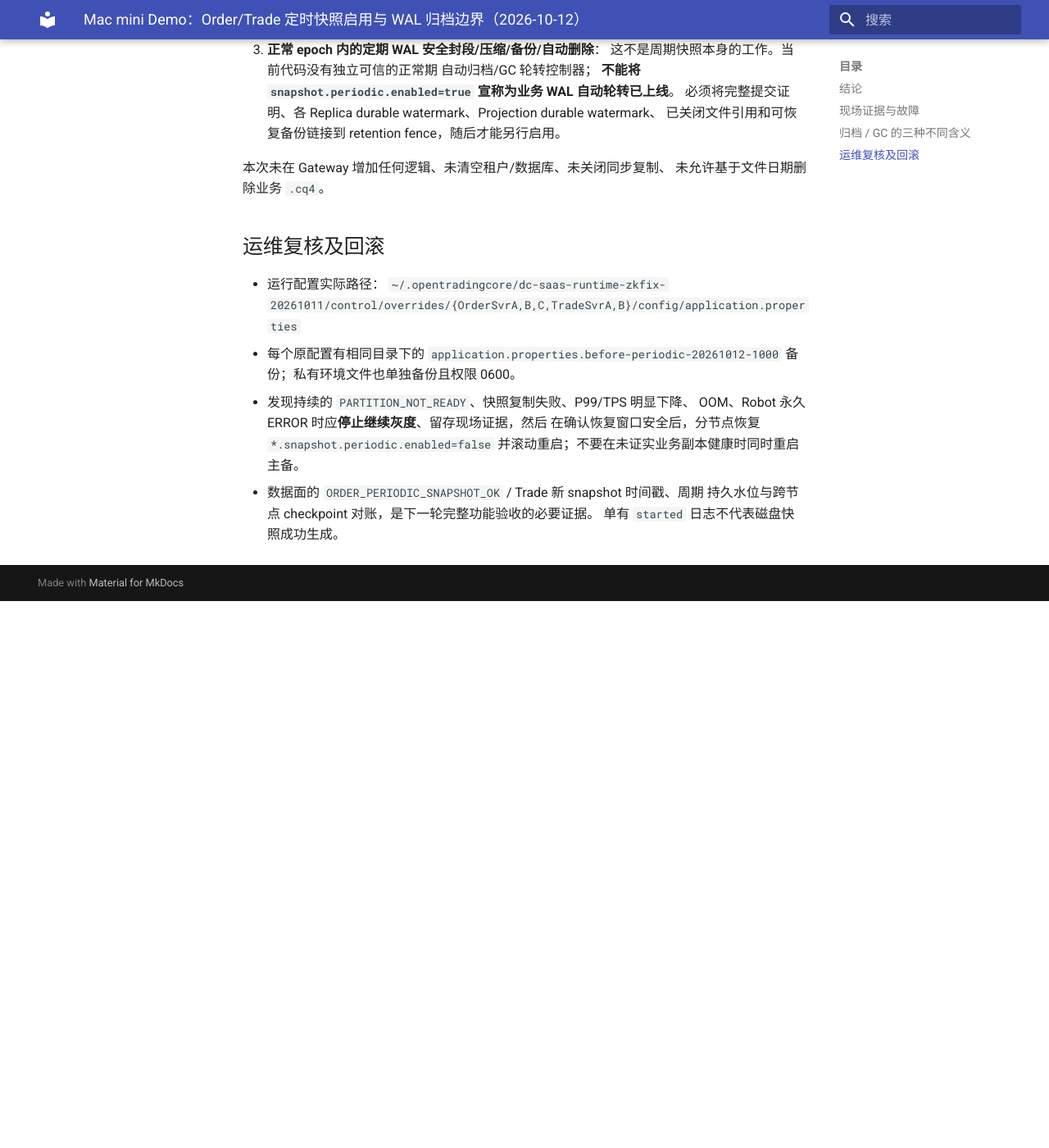
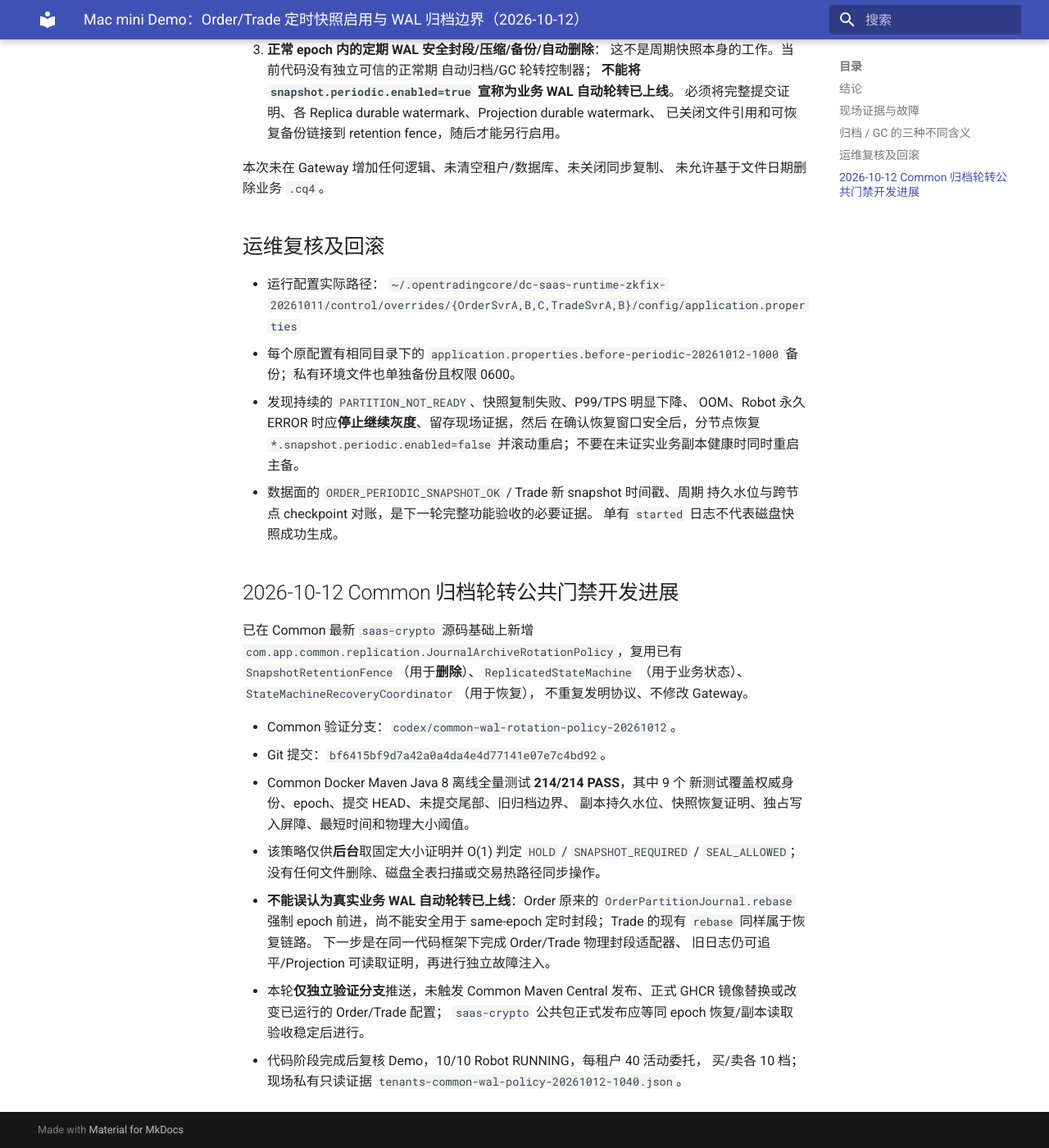
Before and after one commit to bliplink/dc-quant-deploy, an MkDocs documentation site: the page built from docs/MAC_PERIODIC_SNAPSHOT_ENABLEMENT_20261012.zh-CN.md, in a window 1280 px wide and 1400 px high, scrolled down 1974 px. Shown: the whole window at 82% size. Built offline with MkDocs 1.6.1 and Material for MkDocs 9.7.7, drawn with Linux system fonts in a browser that asks for light colours; before the commit the page ends 2707 px from its top, so only the background shows below that.

Commit message:
docs(ha): link verified Common WAL rotation policy and remaining gate

```diff
--- a/docs/MAC_PERIODIC_SNAPSHOT_ENABLEMENT_20261012.zh-CN.md
+++ b/docs/MAC_PERIODIC_SNAPSHOT_ENABLEMENT_20261012.zh-CN.md
@@ -90,3 +90,31 @@ Order 快照还会复制到副本；默认 5s 轮询 + 一轮 4 个分区的参
 - 数据面的 `ORDER_PERIODIC_SNAPSHOT_OK` / Trade 新 snapshot 时间戳、周期
   持久水位与跨节点 checkpoint 对账，是下一轮完整功能验收的必要证据。
   单有 `started` 日志不代表磁盘快照成功生成。
+
+## 2026-10-12 Common 归档轮转公共门禁开发进展
+
+已在 Common 最新 `saas-crypto` 源码基础上新增
+`com.app.common.replication.JournalArchiveRotationPolicy`，复用已有
+`SnapshotRetentionFence`（用于**删除**）、`ReplicatedStateMachine`
+（用于业务状态）、`StateMachineRecoveryCoordinator`（用于恢复），
+不重复发明协议、不修改 Gateway。
+
+- Common 验证分支：`codex/common-wal-rotation-policy-20261012`。
+- Git 提交：`bf6415bf9d7a42a0a4da4e4d77141e07e7c4bd92`。
+- Common Docker Maven Java 8 离线全量测试 **214/214 PASS**，其中 9 个
+  新测试覆盖权威身份、epoch、提交 HEAD、未提交尾部、旧归档边界、
+  副本持久水位、快照恢复证明、独占写入屏障、最短时间和物理大小阈值。
+- 该策略仅供**后台**取固定大小证明并 O(1) 判定
+  `HOLD` / `SNAPSHOT_REQUIRED` / `SEAL_ALLOWED`；
+  没有任何文件删除、磁盘全表扫描或交易热路径同步操作。
+- **不能误认为真实业务 WAL 自动轮转已上线**：Order 原来的
+  `OrderPartitionJournal.rebase` 强制 epoch 前进，尚不能安全用于
+  same-epoch 定时封段；Trade 的现有 `rebase` 同样属于恢复链路。
+  下一步是在同一代码框架下完成 Order/Trade 物理封段适配器、
+  旧日志仍可追平/Projection 可读取证明，再进行独立故障注入。
+- 本轮**仅独立验证分支**推送，未触发 Common Maven Central 发布、正式
+  GHCR 镜像替换或改变已运行的 Order/Trade 配置；
+  `saas-crypto` 公共包正式发布应等同 epoch 恢复/副本读取验收稳定后进行。
+- 代码阶段完成后复核 Demo，10/10 Robot RUNNING，每租户 40 活动委托，
+  买/卖各 10 档；现场私有只读证据
+  `tenants-common-wal-policy-20261012-1040.json`。
```
